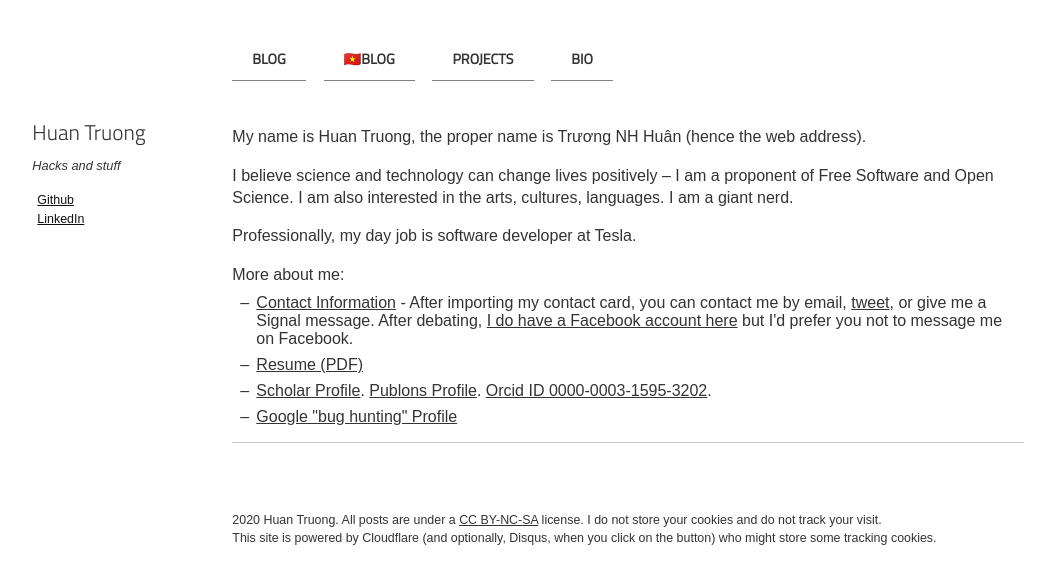
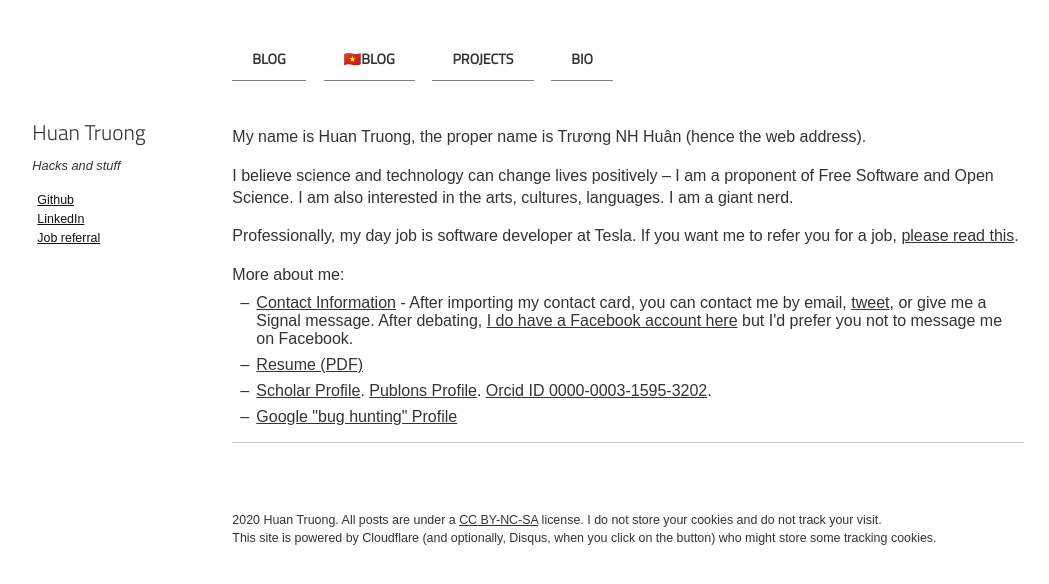
Before and after one commit to htruong/htruong.github.io, a Jekyll site: the page built from about.md, in a window 1280 px wide. Shown: the top 584 px of the page, without its empty margins (116-1165 px from the left). Built offline with Jekyll 4.4.1, drawn with Linux system fonts in a browser that asks for light colours.

Commit message:
Add job referral guide

```diff
--- a/_includes/_author-bio.html
+++ b/_includes/_author-bio.html
@@ -11,7 +11,7 @@
   {% if author.email %}<a href="mailto:{{ author.email }}" class="author-social" target="_blank"><i class="fa fa-fw fa-envelope-square"></i> Email</a>{% endif %}
   {% if author.twitter %}<a href="http://twitter.com/{{ author.twitter }}" class="author-social" target="_blank"><i class="fa fa-fw fa-twitter-square"></i> Twitter</a>{% endif %}
   {% if author.github %}<a href="http://github.com/{{ author.github }}" class="author-social" target="_blank"><i class="fa fa-fw fa-github"></i> Github</a>{% endif %}
-  {% if author.linkedin %}<a href="http://www.linkedin.com/in/{{ author.linkedin }}" class="author-social" target="_blank"><i class="fa fa-fw fa-linkedin"></i>LinkedIn</a>{% endif %}
+  {% if author.linkedin %}<a href="http://www.linkedin.com/in/{{ author.linkedin }}" class="author-social" target="_blank"><i class="fa fa-fw fa-linkedin"></i>LinkedIn</a> <a href="/refer.html" class="author-social"><i class="fa fa-fw fa-linkedin"></i>Job referral</a>{% endif %}
   {% if author.stackoverflow %}<a href="http://stackoverflow.com/users/{{ author.stackoverflow }}" class="author-social" target="_blank"><i class="fa fa-fw fa-stack-overflow"></i> Stackoverflow</a>{% endif %}
   {% if author.youtube %}<a href="https://youtube.com/user/{{ author.youtube }}" class="author-social" target="_blank"><i class="fa fa-fw fa-youtube-square"></i> Youtube</a>{% endif %}
   {% if author.codepen %}<a href="http://codepen.io/{{ author.codepen }}" class="author-social" target="_blank"><i class="fa fa-fw fa-codepen"></i> CodePen</a>{% endif %}
--- a/about.md
+++ b/about.md
@@ -7,7 +7,7 @@ My name is Huan Truong, the proper name is Trương NH Huân (hence the web addr
 
 I believe science and technology can change lives positively -- I am a proponent of Free Software and Open Science. I am also interested in the arts, cultures, languages. I am a giant nerd.
 
-Professionally, my day job is software developer at Tesla.
+Professionally, my day job is software developer at Tesla. If you want me to refer you for a job, [please read this](/refer.html).
 
 
 More about me:
```
Also changed, not shown: refer.md (added, +54 -0 lines).
